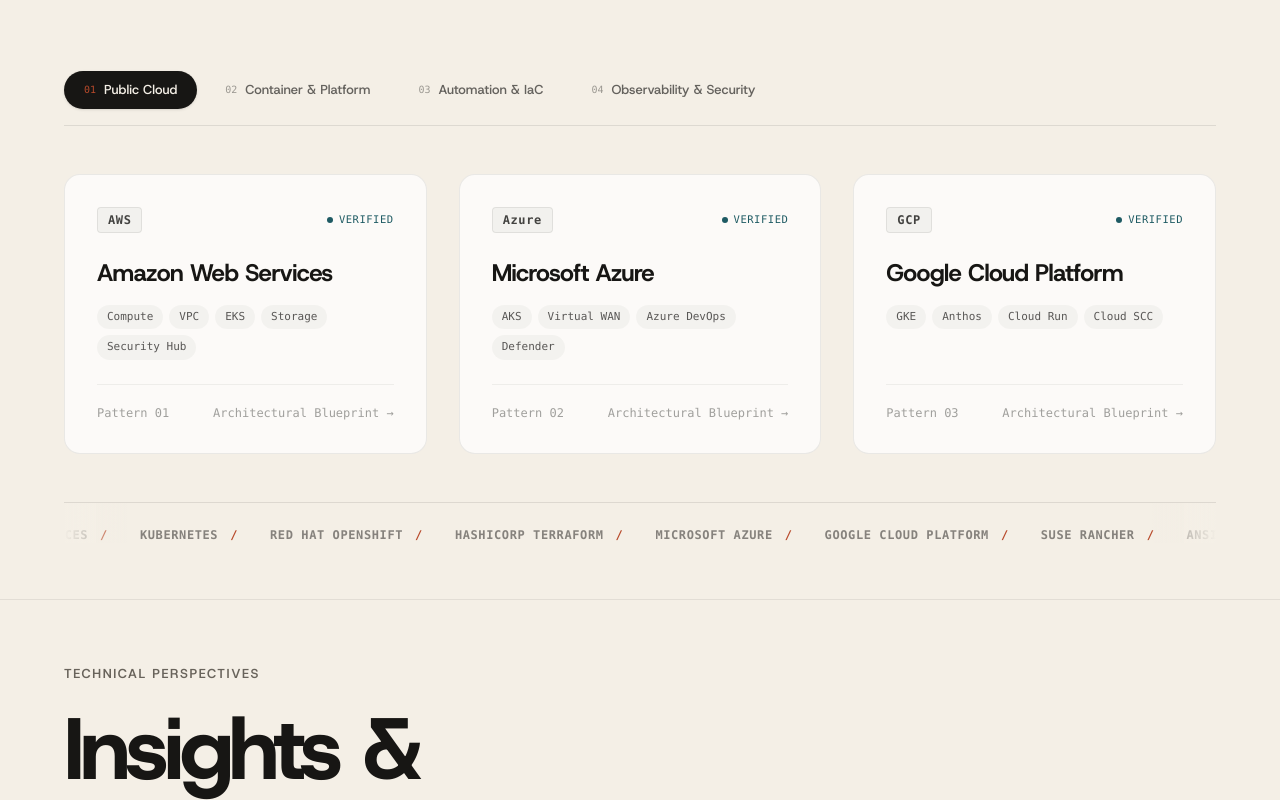
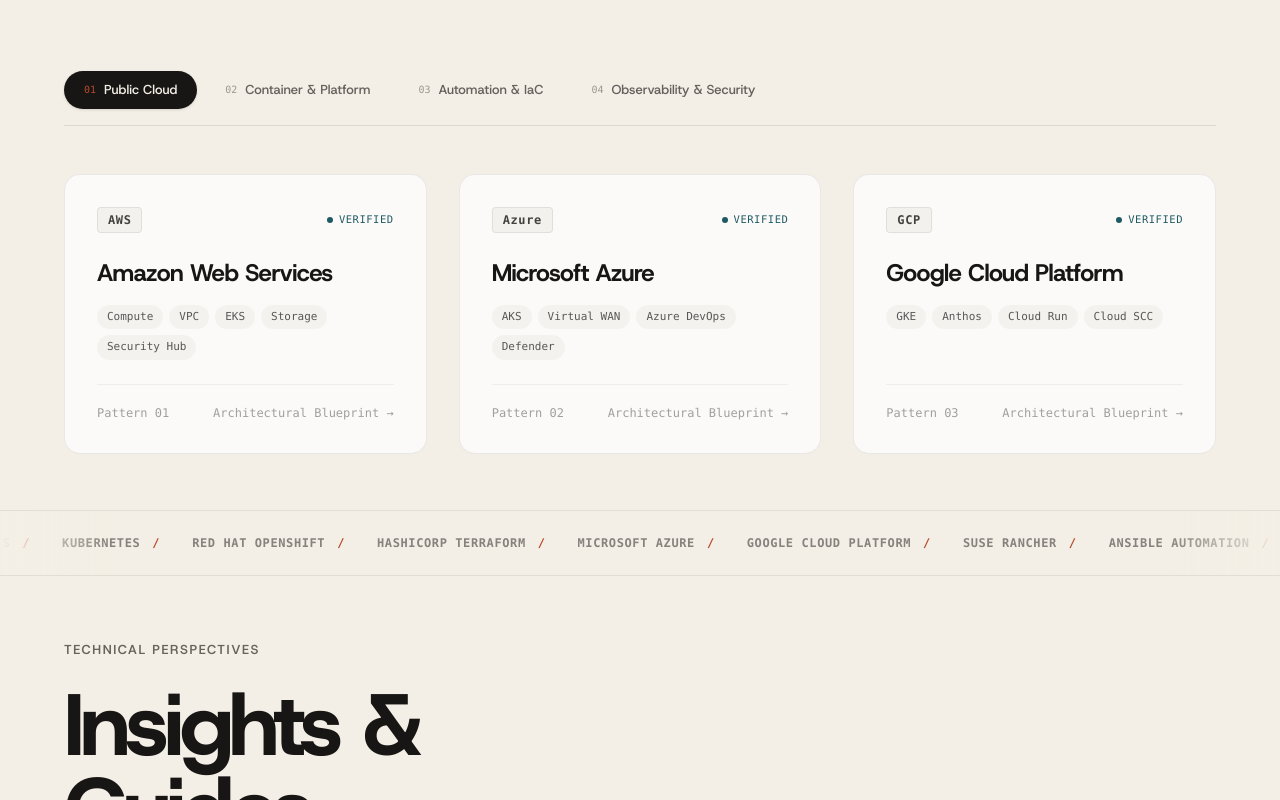
Before and after one commit to MuhammedShammas011/Nuberu, a Next.js app: page / in a window 1280 px wide. Shown: the part 5929-6729 px from the top of the page. Built offline with nearby package versions, Linux system fonts and the light colour scheme.

Commit message:
FewUpdates8:00

```diff
--- a/app/components/TechEcosystem.tsx
+++ b/app/components/TechEcosystem.tsx
@@ -60,7 +60,7 @@
   const [activeCategory, setActiveCategory] = useState(0);
 
   return (
-    <section className="pt-20 pb-10 sm:pt-24 sm:pb-12 lg:pt-28 lg:pb-14 bg-[#F4EFE6] text-[#171614] border-b border-[#171614]/8 overflow-hidden" id="ecosystem">
+    <section className="pt-20 sm:pt-24 lg:pt-28 pb-0 bg-[#F4EFE6] text-[#171614] overflow-hidden" id="ecosystem">
       <div className="container-custom">
         {/* Top Hero Grid: Left Content + Right 3D Ecosystem Animation */}
         <div className="grid grid-cols-1 lg:grid-cols-12 gap-8 lg:gap-12 items-center mb-16 sm:mb-20">
@@ -203,12 +203,13 @@
             })}
           </motion.div>
         </AnimatePresence>
+      </div>
 
-        {/* Minimal Continuous Ticker Animation */}
-        <div className="mt-10 sm:mt-12 pt-6 border-t border-[#171614]/10 overflow-hidden relative">
+      {/* Minimal Continuous Ticker Animation — Centered transitional feature band */}
+      <div className="mt-12 sm:mt-14 border-t border-b border-[#171614]/8 py-5 sm:py-6 overflow-hidden relative w-full bg-[#F4EFE6]">
         {/* Subtle edge fades */}
-          <div className="absolute left-0 top-0 bottom-0 w-16 bg-gradient-to-r from-[#F4EFE6] to-transparent z-10 pointer-events-none" />
-          <div className="absolute right-0 top-0 bottom-0 w-16 bg-gradient-to-l from-[#F4EFE6] to-transparent z-10 pointer-events-none" />
+        <div className="absolute left-0 top-0 bottom-0 w-20 sm:w-28 bg-gradient-to-r from-[#F4EFE6] to-transparent z-10 pointer-events-none" />
+        <div className="absolute right-0 top-0 bottom-0 w-20 sm:w-28 bg-gradient-to-l from-[#F4EFE6] to-transparent z-10 pointer-events-none" />
 
         <motion.div
           className="flex gap-8 whitespace-nowrap will-change-transform"
@@ -226,7 +227,6 @@
           ))}
         </motion.div>
       </div>
-      </div>
     </section>
   );
 }
```
Lines whose indentation alone changed are shown as unchanged.
